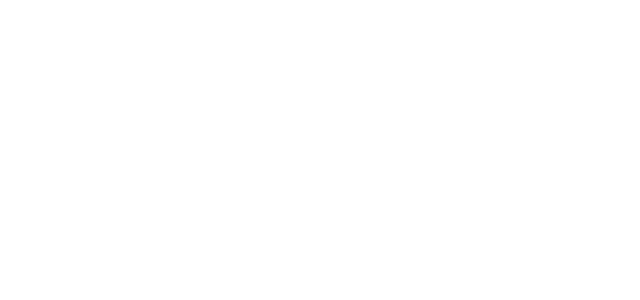
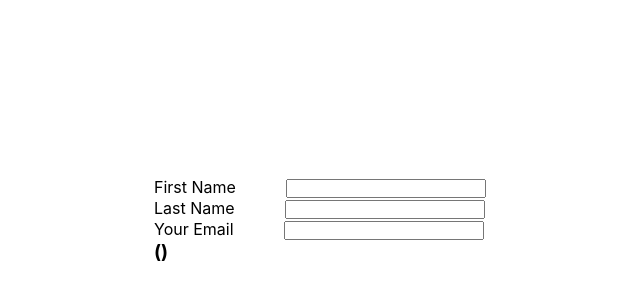
Before and after one commit to gohar-anjum/sr-react, a React (Create React App) app: page / in a window 1280 px wide. Shown: the part 180-480 px from the top of the page, without its empty margins (236-876 px from the left). Built offline with nearby package versions, Linux system fonts and the light colour scheme.

Commit message:
Hook to render some data

```diff
--- /dev/null
+++ b/src/Components/input.css
@@ -0,0 +1,26 @@
+*{
+    padding: 0;
+    margin: 0;
+    box-sizing: border-box;
+}
+html, body{
+    width: 100%;
+    height: 100vh;
+    display: flex;
+    justify-content: center;
+    align-items: center;
+}
+.main{
+    width: 100%;
+    height: 100%;
+}
+.nameline{
+    width: 500px;
+}
+.nameline input{
+    margin-left: 50px;
+    width: 40%;
+}
+.nameline label{
+    width: 40%;
+}
--- a/src/Components/input.js
+++ b/src/Components/input.js
@@ -1,10 +1,37 @@
 import { useState } from 'react';
+import './input.css';
 
 export default function InputComponent() {
-  const [inputText, setText] = useState(' ');
+  const [inputText, setText] = useState('');
+
+  function Changed(e){
+    setText(e.target.value);
+  }
+  const [inputText2, setText2] = useState('');
+
+  function Changed2(e2){
+    setText2(e2.target.value);
+  }
+  const [inputText3, setText3] = useState('');
+
+  function Changed3(e3){
+    setText3(e3.target.value);
+  }
   return (
-    <>
-
-    </>
+    <div className='main'>
+        <div className='nameline'>
+            <label>First Name</label>
+            <input value={inputText} onChange={Changed} />
+        </div>
+        <div className='nameline'>
+            <label>Last Name</label>
+            <input value={inputText2} onChange={Changed2} />
+        </div>
+        <div className='nameline'>
+            <label>Your Email</label>
+            <input type='email' value={inputText3} onChange={Changed3} />
+        </div>
+        <h3>{inputText} {inputText2} ({inputText3})</h3>
+    </div>
   );
 }
```
